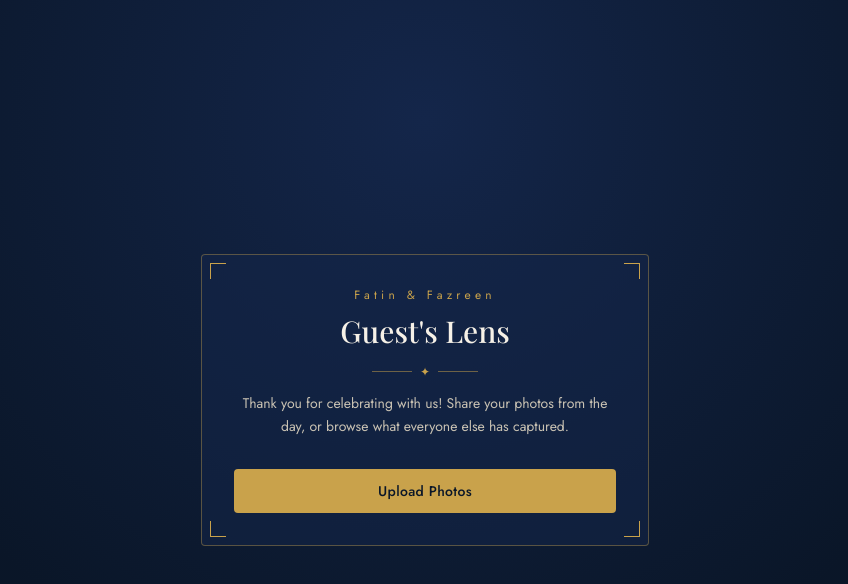
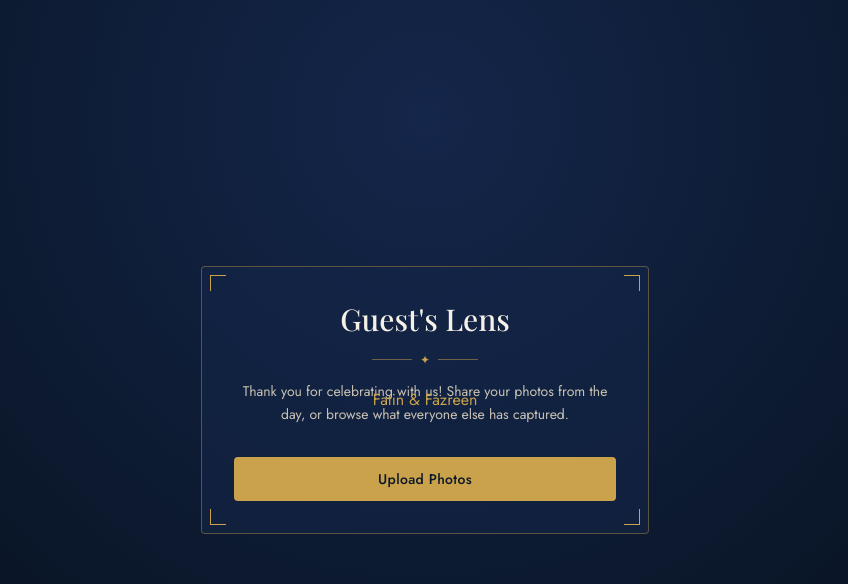
Before and after one commit to ayishh/guest-lens, a Next.js app: page / in a window 1280 px wide. Shown: the top 584 px of the page, without its empty margins (215-1063 px from the left). Built offline with nearby package versions, Linux system fonts and the light colour scheme.

Commit message:
add couple name at mainpage

```diff
--- a/src/app/page.jsx
+++ b/src/app/page.jsx
@@ -1,4 +1,5 @@
 import Link from "next/link";
+import CoupleNames from "@/components/CoupleName.jsx";
 
 export default function HomePage() {
   return (
@@ -11,9 +12,7 @@ export default function HomePage() {
         <div className="absolute bottom-2 left-2 w-3.5 h-3.5 sm:w-4 sm:h-4 border-b border-l border-[#C9A24B]" />
         <div className="absolute bottom-2 right-2 w-3.5 h-3.5 sm:w-4 sm:h-4 border-b border-r border-[#C9A24B]" />
 
-        <p className="text-[#C9A24B] text-xs tracking-[0.3em] sm:tracking-[0.35em] mb-2">
-          Fatin &amp; Fazreen
-        </p>
+        <CoupleNames className="absolute top-1/2 left-1/2 -translate-x-1/2 -translate-y-1/2" />
 
         <h1 className="font-display text-2xl sm:text-3xl text-[#F6F1E7] mb-1 leading-snug">
           Guest's Lens
```
